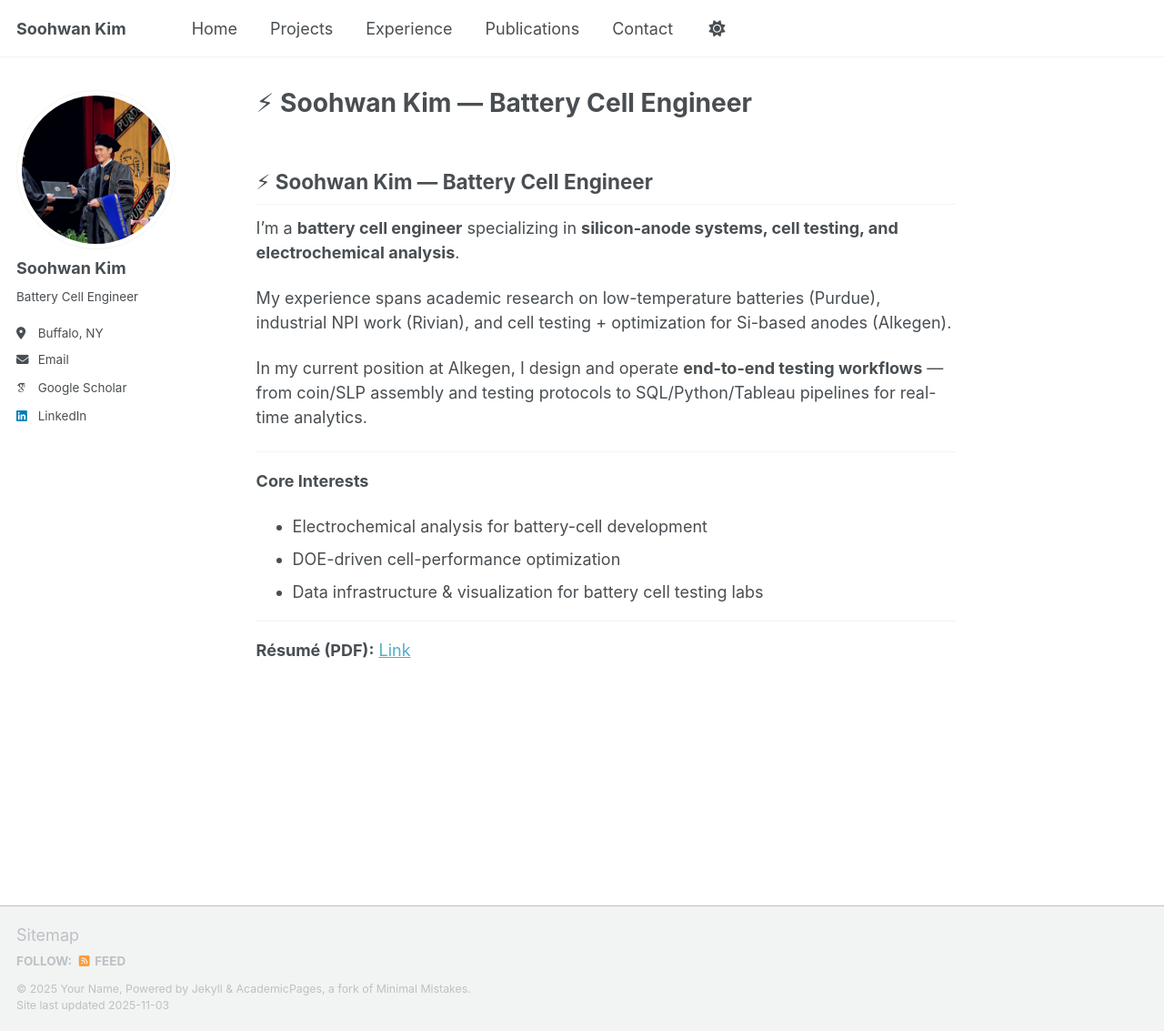
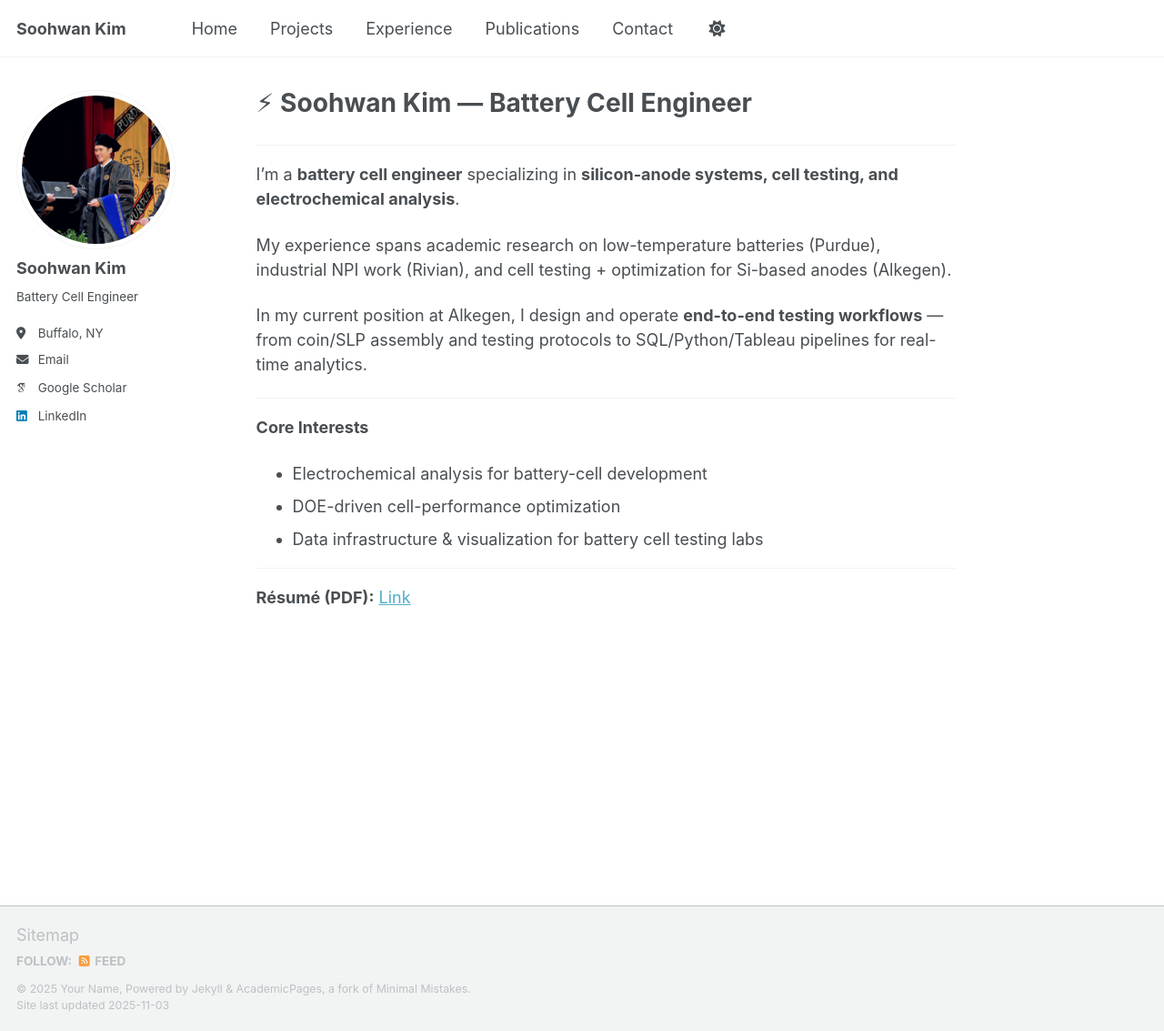
Before and after one commit to skim5674/skim5674.github.io, a Jekyll site: the page built from _pages/about.md, in a window 1280 px wide and 1133 px high. Shown: the whole window at 91% size. Built offline with Jekyll 4.4.1, drawn with Linux system fonts in a browser that asks for light colours; some web fonts are replaced; a script that is not in the unit is left out; our own code applies the rules of GitHub Pages for plain Markdown files; part of the change alters nothing that is shown.

Commit message:
Update about.md

```diff
--- a/_pages/about.md
+++ b/_pages/about.md
@@ -1,14 +1,13 @@
 ---
 permalink: /
-
+title: "⚡ Soohwan Kim — Battery Cell Engineer"
 author_profile: true
 redirect_from:
   - /about/
   - /about.html
 ---
 
-## ⚡ Soohwan Kim — Battery Cell Engineer
-
+---
 I’m a **battery cell engineer** specializing in **silicon-anode systems, cell testing, and electrochemical analysis**.
 
 My experience spans academic research on low-temperature batteries (Purdue), industrial NPI work (Rivian), and cell testing + optimization for Si-based anodes (Alkegen).
```
